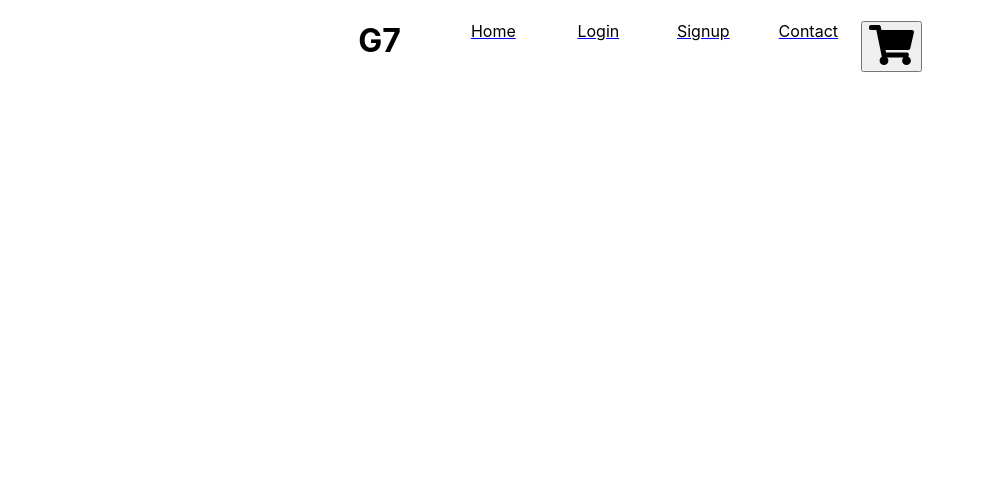
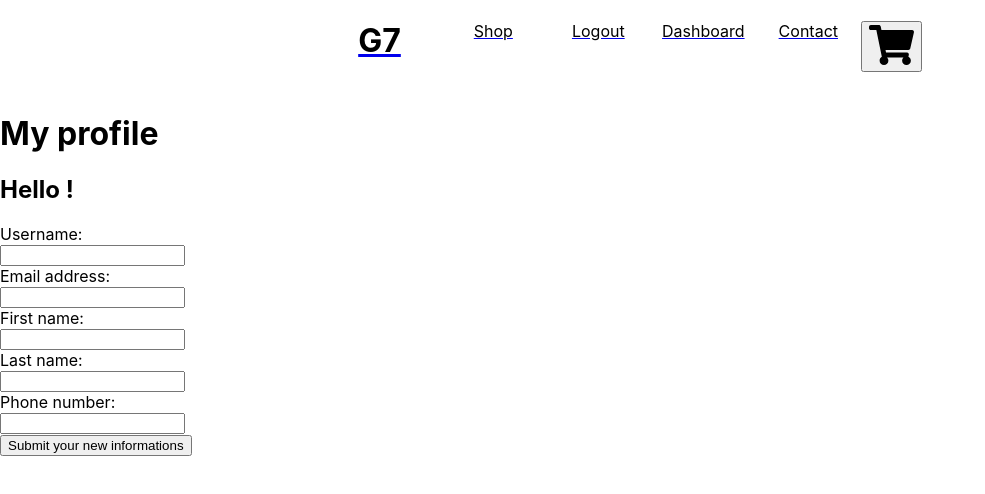
Before and after one commit to jinane42/webshop-react-G7, a React (Create React App) app: page /Dashboard in a window 1280 px wide. Shown: the top 494 px of the page, without its empty margins (0-985 px from the left). Built offline with nearby package versions, Linux system fonts and the light colour scheme; no server answers; sample sign-in values are in the browser's storage.

Commit message:
authentication working, currently working on the profile info modification (dashboard)

```diff
--- a/src/components/Banner.js
+++ b/src/components/Banner.js
@@ -12,26 +12,29 @@ function Banner() {
 
     useEffect(() => {
         if (localStorage.getItem('token') !== null) {
-            setIsAuth(false);
+            setIsAuth(true);
         }
     }, []);
 
     return (
         <div className='mainContainer'>
-            <h1 className='bannerTitle'>G7</h1>
+            <Link to="/shop">
+               <h1 className='bannerTitle'>G7</h1>
+            </Link>
+
             <nav className="style-3">
                 <ul className="menu-3">
                     {isAuth === true ? (
                         <Fragment>
-                            <Link to="/shop"><li className='black'>Home</li></Link>
+                            <Link to="/shop"><li className='black' >Shop</li></Link>
                             <Link to="/Logout"><li className='black'>Logout</li></Link>
-                            <Link to="/dashboard"><li className='black'>Dashboard</li></Link>
+                            <Link to="/Dashboard"><li className='black'>Dashboard</li></Link>
                             <Link to="/contact"><li className='black'>Contact</li></Link>
                         </Fragment>
 
                     ) : (
                         <Fragment>
-                            <Link to="/shop"><li className='black'>Home</li></Link>
+                            <Link to="/shop"><li className='black' >Shop</li></Link>
                             <Link to="/Login"><li className='black'>Login</li></Link>
                             <Link to="/Signup"><li className='black'>Signup</li></Link>
                             <Link to="/contact"><li className='black'>Contact</li></Link>
--- a/src/components/Dashboard.js
+++ b/src/components/Dashboard.js
@@ -1,14 +1,19 @@
 import React, { useState, useEffect, Fragment } from 'react';
 
 const Dashboard = () => {
-  const [userEmail, setUserEmail] = useState('');
-  const [loading, setLoading] = useState(true);
+  const [username, setUsername] = useState('');
+  const [email, setEmail] = useState('');
+  const [password1, setPassword1] = useState('');
+  const [password2, setPassword2] = useState('');
+  const [first_name, setfirstname] = useState('');
+  const [last_name, setLastname] = useState('');
+  const [phone_number, setPhoneNumber] = useState('');
 
   useEffect(() => {
     if (localStorage.getItem('token') === null) {
       window.location.replace('http://localhost:3000/login');
     } else {
-      fetch('https://webshop-api-johnsons.herokuapp.com/dj-rest-auth/user/' , {
+      fetch('https://webshop-api-johnsons.herokuapp.com/dj-rest-auth/user/', {
         method: 'GET',
         headers: {
           'Content-Type': 'application/json',
@@ -17,22 +22,83 @@ const Dashboard = () => {
       })
         .then(res => res.json())
         .then(data => {
-          setUserEmail(data.email);
-          setLoading(false);
+          setEmail(data.email);
+          setUsername(data.username)
+          setPassword1('');
+          setPassword2('');
+          setfirstname(data.first_name);
+          setLastname(data.last_name);
+          setPhoneNumber(data.phone_number);
         });
     }
   }, []);
 
-  return (
-    <div>
-      {loading === false && (
+  const onSubmit = e => {
+    e.preventDefault();
+
+    const user = {
+      username: username,
+      email: email,
+      first_name: first_name,
+      last_name: last_name,
+      phone_number: phone_number
+    };
+  }
+    return (
+      <div>
         <Fragment>
-          <h1>Dashboard</h1>
-          <h2>Hello {userEmail}!</h2>
+          <h1>My profile</h1>
+          <h2>Hello {username}!</h2>
+          <form >
+            <label htmlFor='username'>Username:</label> <br />
+            <input
+              name='username'
+              type='text'
+              value={username}
+              onChange={e => setUsername(e.target.value)}
+
+            />{' '}
+            <br />
+            <label htmlFor='email'>Email address:</label> <br />
+            <input
+              name='email'
+              type='email'
+              value={email}
+              onChange={e => setEmail(e.target.value)}
+
+            />{' '}
+            <br />
+            <label htmlFor='first_name'>First name:</label> <br />
+            <input
+              name='first_name'
+              type='text'
+              value={first_name}
+              onChange={e => setfirstname(e.target.value)}
+
+            />{' '}
+            <br />
+            <label htmlFor='last_name'>Last name:</label> <br />
+            <input
+              name='last_name'
+              type='text'
+              value={last_name}
+              onChange={e => setLastname(e.target.value)}
+
+            />{' '}
+            <br />
+            <label htmlFor='phone_number'>Phone number:</label> <br />
+            <input
+              name='phone_number'
+              type='int'
+              value={phone_number}
+              onChange={e => setPhoneNumber(e.target.value)}
+
+            />{' '}
+            <br />
+            <button type='submit' onClick={onSubmit} >Submit your new informations</button>
+          </form>
         </Fragment>
-      )}
-    </div>
-  );
-};
-
+      </div>
+    );
+}
 export default Dashboard;
--- a/src/components/views/auth/Login.js
+++ b/src/components/views/auth/Login.js
@@ -1,5 +1,4 @@
 import React, { useState, useEffect } from 'react';
-import { BrowserRouter as Router, Switch, Route } from 'react-router-dom'
 import Dashboard from '../../Dashboard';
 
 const Login = () => {
@@ -10,7 +9,7 @@ const Login = () => {
 
   useEffect(() => {
     if (localStorage.getItem('token') !== null) {
-      window.location.replace('http://localhost:3000/dashboard');
+      window.location.replace(< Dashboard />);
     } else {
       setLoading(false);
     }
@@ -37,12 +36,7 @@ const Login = () => {
         if (data.key) {
           localStorage.clear();
           localStorage.setItem('token', data.key);
-          return(
-            <Router>
-            <Dashboard />
-          </Router>
-          )
-        //   window.location.replace('http://localhost:3000/dashboard');
+          window.location.replace(< Dashboard />);
         } else {
           setUsername('');
           setPassword('');
--- a/src/components/views/auth/Logout.js
+++ b/src/components/views/auth/Logout.js
@@ -1,11 +1,12 @@
 import React, { useState, useEffect, Fragment } from 'react';
+import Login from './Login'
 
 const Logout = () => {
   const [loading, setLoading] = useState(true);
 
   useEffect(() => {
     if (localStorage.getItem('token') == null) {
-      window.location.replace('http://localhost:3000/login');
+      window.location.replace(< Login />);
     } else {
       setLoading(false);
     }
@@ -25,7 +26,7 @@ const Logout = () => {
       .then(data => {
         console.log(data);
         localStorage.clear();
-        window.location.replace('http://localhost:3000/login');
+        window.location.replace(<Login />);
       });
   };
 
--- a/src/components/views/auth/Signup.js
+++ b/src/components/views/auth/Signup.js
@@ -15,7 +15,7 @@ const Signup = () => {
 
   useEffect(() => {
     if (localStorage.getItem('token') !== null) {
-      window.location.replace({Dashboard});
+      window.location.replace(<Dashboard />);
     } else {
       setLoading(false);
     }
@@ -46,7 +46,7 @@ const Signup = () => {
         if (data.key) {
           localStorage.clear();
           localStorage.setItem('token', data.key);
-          window.location.replace('http://localhost:3000/dashboard');
+          window.location.replace(< Dashboard />);
         } else {
           setUsername('');
           setEmail('');
--- a/src/data/CapList.js
+++ b/src/data/CapList.js
@@ -52,7 +52,7 @@ function CapList({ cart, updateCart }) {
 					{/* loop over the products */}
 					{products.map(product => (
 						<div className='item'>
-							<img url={product.imageurl}></img>
+							<img className='productImg' src={product.imageurl} alt='product'></img>
 							<h2 >{product.title}</h2>
 							<h3> Price : {product.price}€</h3>
 							<button onClick={() => addToCart()}>Add to cart</button>
--- a/src/style/Banner.css
+++ b/src/style/Banner.css
@@ -6,7 +6,13 @@
 .bannerTitle{
     text-align: center;
     height: 50px;
-
+    color: black;
+    border-bottom-style: none;
+}
+.bannerTitle:hover, .bannerTitle:visited, .bannerTitle:link, .bannerTitle:active
+{
+    text-decoration: none;
+    border-bottom-style: none;
 }
 
 .Cart{
--- a/src/style/Shop.css
+++ b/src/style/Shop.css
@@ -9,3 +9,6 @@
     margin: 10px;
     border: gray solid 1px;
 }
+.productImg {
+    height: 200px
+}
```
Also changed, not shown: src/components/Item.js (deleted, +0 -11 lines), src/style/Item.css (deleted, +0 -12 lines).
